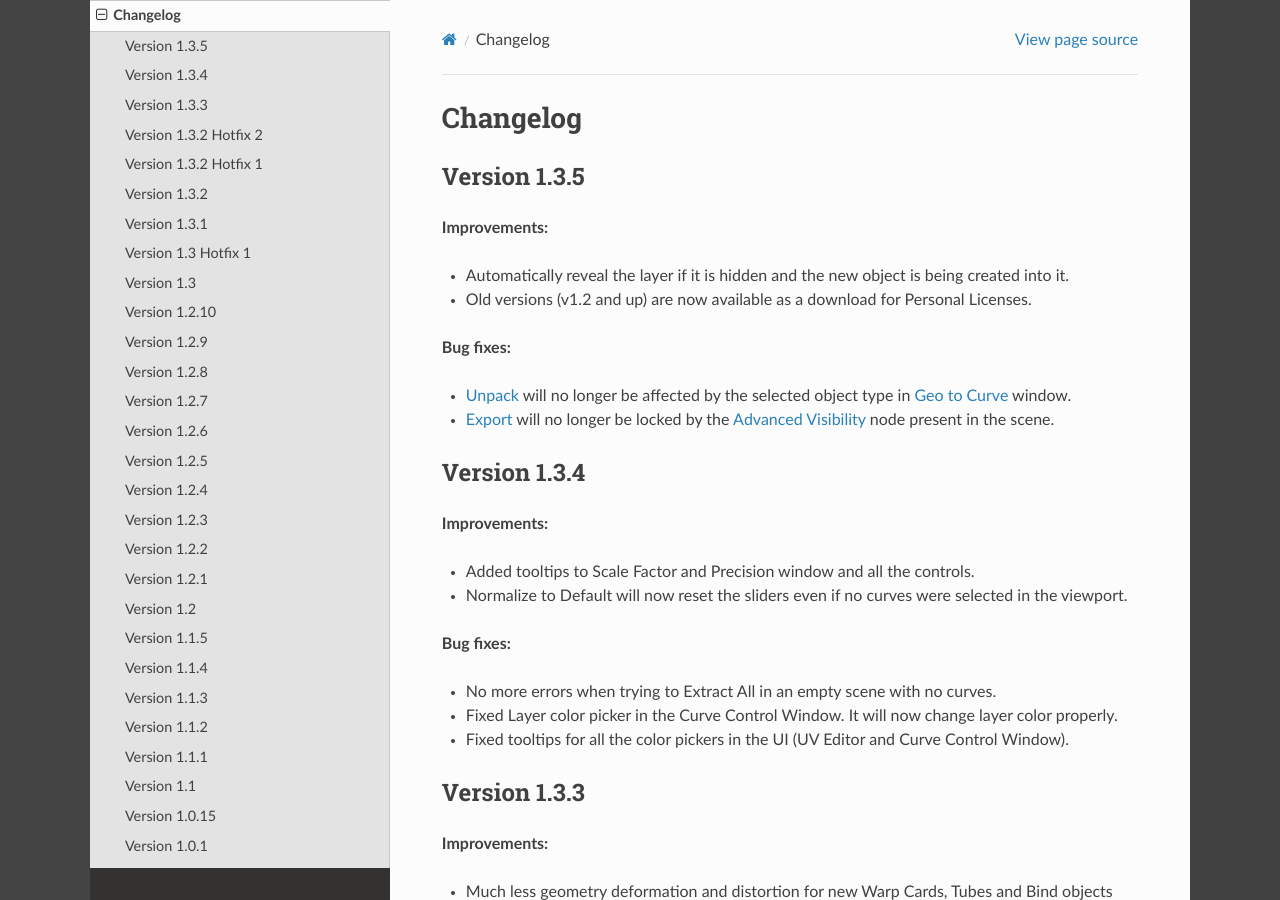
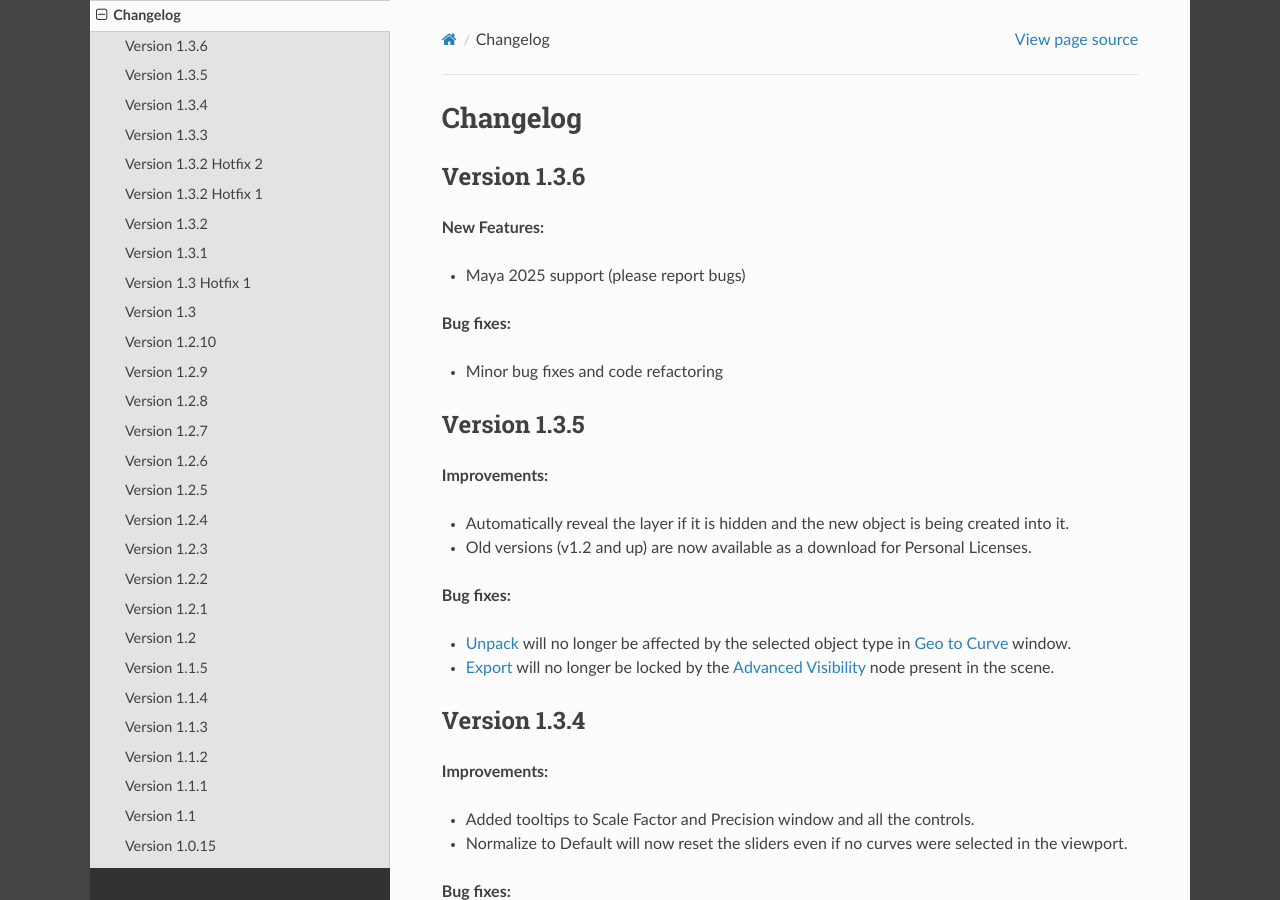
Before and after one commit to Video-Nomad/gs-curvetools-docs, a Sphinx documentation site: the page built from docs/source/changelog.rst, in a window 1280 px wide and 900 px high. Built offline with Sphinx 7.4.7 and the Read the Docs theme 2.0.0, drawn with Linux system fonts in a browser that asks for light colours; pages that are not in the unit, such as notebooks, are missing from menus.

Commit message:
Maya 2025 support

```diff
--- a/docs/source/changelog.rst
+++ b/docs/source/changelog.rst
@@ -3,6 +3,17 @@
 #########
 Changelog
 #########
+
+Version 1.3.6
+^^^^^^^^^^^^^
+
+**New Features:**
+
+- Maya 2025 support (please report bugs)
+
+**Bug fixes:**
+
+- Minor bug fixes and code refactoring
 
 Version 1.3.5
 ^^^^^^^^^^^^^
```
